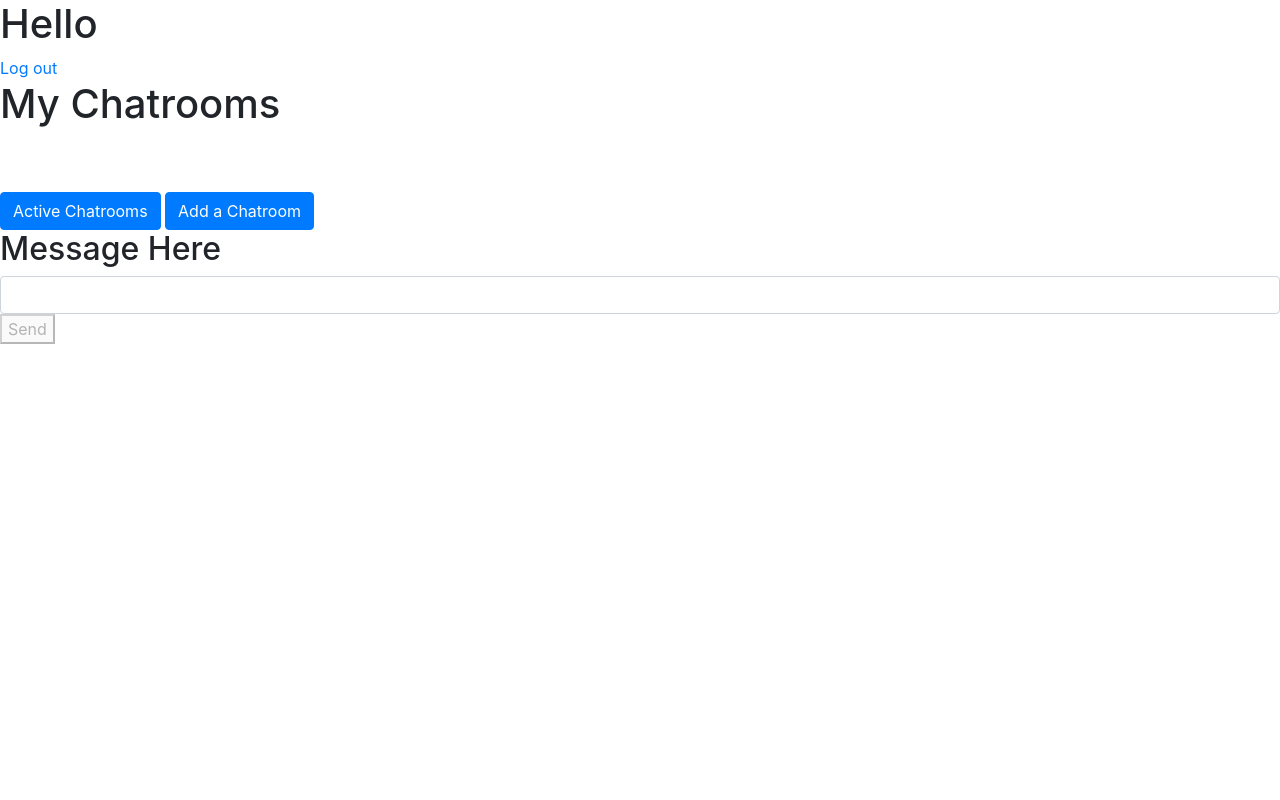
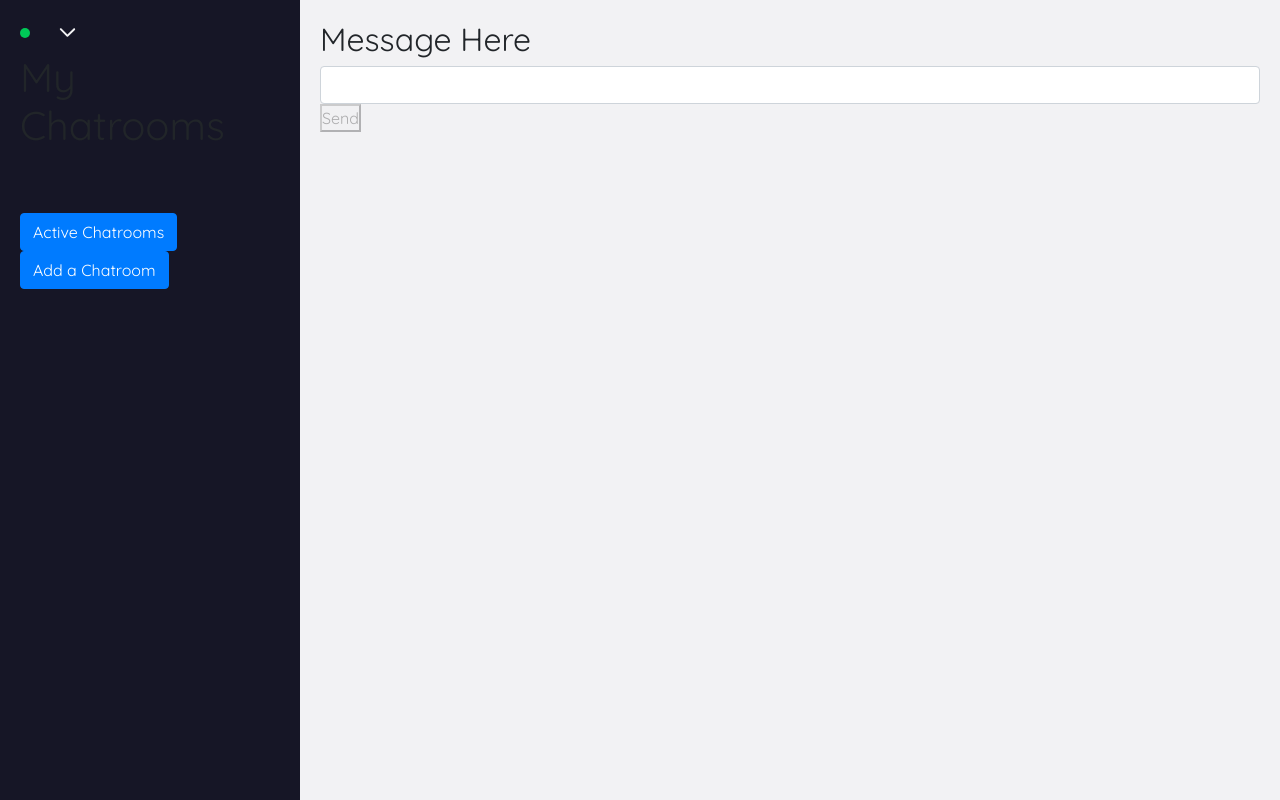
Before and after one commit to Aihab1/Schnack, a Flask app: template templates/lobby.html in a window 1280 px wide. Run offline with Flask 2, Linux system fonts and the light colour scheme; the template is opened without the code that fills it, so the values that code supplies are empty; some libraries are stand-ins or nearby versions.

Commit message:
Add css files for lobby.html

```diff
--- /dev/null
+++ b/static/styles/lobby.css
@@ -0,0 +1,101 @@
+@import url("https://fonts.googleapis.com/css2?family=Roboto&display=swap");
+@import url("https://fonts.googleapis.com/css2?family=Bubblegum+Sans&display=swap");
+@import url("https://fonts.googleapis.com/css2?family=Quicksand&display=swap");
+@import url("https://fonts.googleapis.com/css2?family=Nunito&display=swap");
+* {
+  -webkit-box-sizing: border-box;
+          box-sizing: border-box;
+  padding: 0;
+  margin: 0;
+  font-family: "Quicksand", sans-serif;
+  list-style: none;
+}
+
+a {
+  color: #1ebad6;
+}
+
+a:hover {
+  text-decoration: none;
+  color: #1ebad6;
+}
+
+#outer-div {
+  width: 100%;
+  display: -webkit-box;
+  display: -ms-flexbox;
+  display: flex;
+  height: 100vh;
+}
+
+#outer-div #left-outer {
+  padding: 20px;
+  background: #161626;
+  height: 100%;
+  position: fixed;
+  width: 300px;
+  overflow-y: auto;
+  overflow-x: hidden;
+}
+
+#outer-div #left-outer #left {
+  width: 100%;
+}
+
+#outer-div #left-outer #left #myusername {
+  color: #f2f2f4;
+  font-size: 1.4rem;
+  display: -webkit-box;
+  display: -ms-flexbox;
+  display: flex;
+  -webkit-box-align: center;
+      -ms-flex-align: center;
+          align-items: center;
+  font-weight: bold;
+}
+
+#outer-div #left-outer #left #myusername #collapseArrow {
+  height: 25px;
+  width: 25px;
+  -webkit-transform: rotate(90deg);
+          transform: rotate(90deg);
+  margin-left: 15px;
+  -webkit-transition: -webkit-transform 0.8s ease-in-out;
+  transition: -webkit-transform 0.8s ease-in-out;
+  transition: transform 0.8s ease-in-out;
+  transition: transform 0.8s ease-in-out, -webkit-transform 0.8s ease-in-out;
+}
+
+#outer-div #left-outer #left #myusername #collapseArrow.open {
+  -webkit-transform: rotate(270deg);
+          transform: rotate(270deg);
+}
+
+#outer-div #left-outer #left #online-dot {
+  height: 10px;
+  width: 10px;
+  border-radius: 50%;
+  margin-right: 10px;
+  background-color: #00c957;
+}
+
+#outer-div #left-outer #left #collapseLogout {
+  width: -webkit-max-content;
+  width: -moz-max-content;
+  width: max-content;
+  padding-left: 20px;
+  opacity: 0.7;
+}
+
+#outer-div #left-outer #left #collapseLogout:hover {
+  opacity: 1;
+}
+
+#outer-div #right-outer {
+  width: 100%;
+  margin-left: 300px;
+  padding: 20px;
+  background: #f2f2f4;
+  overflow-y: auto;
+}
+/*# sourceMappingURL=lobby.css.map */
--- /dev/null
+++ b/static/styles/lobby.scss
@@ -0,0 +1,85 @@
+@import url("https://fonts.googleapis.com/css2?family=Roboto&display=swap");
+@import url("https://fonts.googleapis.com/css2?family=Bubblegum+Sans&display=swap");
+@import url("https://fonts.googleapis.com/css2?family=Quicksand&display=swap");
+@import url("https://fonts.googleapis.com/css2?family=Nunito&display=swap");
+
+$orange: #f4a950;
+$black: #161b21;
+$premium_dark_blue: #161626;
+$premium_dark_grey: #3b3a4a;
+$premium_light_blue: #1ebad6;
+$premium_light_grey: #c0c0c8;
+$white: #f2f2f4;
+
+* {
+  box-sizing: border-box;
+  padding: 0;
+  margin: 0;
+  font-family: "Quicksand", sans-serif;
+  list-style: none;
+}
+a {
+  color: $premium_light_blue;
+}
+a:hover{
+    text-decoration: none;
+    color: $premium_light_blue;
+}
+#outer-div {
+  width: 100%;
+  display: flex;
+  height: 100vh;
+  #left-outer {
+    padding: 20px;
+    background: $premium_dark_blue;
+    height: 100%;
+    position: fixed;
+    width: 300px;
+    overflow-y: auto;
+    overflow-x: hidden;
+    #left {
+      width: 100%;
+      #myusername {
+        color: $white;
+        font-size: 1.4rem;
+        display: flex;
+        align-items: center;
+        font-weight: bold;
+        #collapseArrow {
+          height: 25px;
+          width: 25px;
+          transform: rotate(90deg);
+          margin-left: 15px;
+          -webkit-transition: -webkit-transform 0.8s ease-in-out;
+          -ms-transition: -ms-transform 0.8s ease-in-out;
+          transition: transform 0.8s ease-in-out;
+        }
+        #collapseArrow.open {
+          transform: rotate(270deg);
+        }
+      }
+      #online-dot {
+        height: 10px;
+        width: 10px;
+        border-radius: 50%;
+        margin-right: 10px;
+        background-color: #00c957;
+      }
+      #collapseLogout{
+          width: max-content;
+          padding-left: 20px;
+          opacity: 0.7;
+      }
+      #collapseLogout:hover{
+          opacity: 1;
+      }
+    }
+  }
+  #right-outer {
+    width: 100%;
+    margin-left: 300px;
+    padding: 20px;
+    background: $white;
+    overflow-y: auto;
+  }
+}
--- a/templates/lobby.html
+++ b/templates/lobby.html
@@ -17,11 +17,25 @@
     <script type="text/javascript" src="//cdnjs.cloudflare.com/ajax/libs/socket.io/1.3.6/socket.io.min.js"></script>
     <script src="{{ url_for('static', filename='lobby.js') }}"></script>
     <link rel="stylesheet" href="https://stackpath.bootstrapcdn.com/bootstrap/4.5.0/css/bootstrap.min.css">
+    <link rel="stylesheet" href="../static/styles/lobby.css">
 </head>
 
 <body>
-    <h1>Hello {{ username|capitalize }}</h1>
+    <div id="outer-div">
+        <div id="left-outer">
+            <div id="left">
+                <h1 id="myusername">
+                    <div id="online-dot"></div>{{ username|capitalize }}
+                    <svg class="svg-icon" viewBox="0 0 20 20" data-toggle="collapse" href="#collapseLogout"
+                        role="button" aria-expanded="false" aria-controls="collapseLogout" id="collapseArrow">
+                        <path fill="#f2f2f4"
+                            d="M11.611,10.049l-4.76-4.873c-0.303-0.31-0.297-0.804,0.012-1.105c0.309-0.304,0.803-0.293,1.105,0.012l5.306,5.433c0.304,0.31,0.296,0.805-0.012,1.105L7.83,15.928c-0.152,0.148-0.35,0.223-0.547,0.223c-0.203,0-0.406-0.08-0.559-0.236c-0.303-0.309-0.295-0.803,0.012-1.104L11.611,10.049z">
+                        </path>
+                    </svg>
+                </h1>
+                <div class="collapse" id="collapseLogout">
                     <a href="{{ url_for('logout') }}">Log out</a>
+                </div>
                 <h1>My Chatrooms</h1>
                 <div>
                     <ul id="mychatrooms">
@@ -37,6 +51,26 @@
                 <button type="button" class="btn btn-primary" data-toggle="modal" data-target="#allchatrooms">
                     Active Chatrooms
                 </button>
+
+                <br>
+                <button type="button" class="btn btn-primary" data-toggle="modal" data-target="#createchatroom">
+                    Add a Chatroom
+                </button>
+            </div>
+        </div>
+        <div id="right-outer">
+            <div id="right">
+                <h2>Message Here</h2>
+                <input id="msg" class="form-control" spellcheck="false" autocomplete="off">
+                <button id="send">Send</button>
+                <ul id="messages">
+
+                </ul>
+            </div>
+        </div>
+    </div>
+
+    <!-- All MODALS -->
     <!-- Modal -->
     <div class="modal fade" id="allchatrooms" tabindex="-1" role="dialog" aria-labelledby="joinchatroom"
         aria-hidden="true">
@@ -53,11 +87,13 @@
                         {% for key in messages %}
                         {% if key == "home" %}
                         <li class="list-unstyled">
-                            <a data-dismiss="modal" href="" id="home" class="chatroom-links" data-toggle="modal" data-target="#verifypassword">{{key}}</a>
+                            <a data-dismiss="modal" href="" id="home" class="chatroom-links" data-toggle="modal"
+                                data-target="#verifypassword">{{key}}</a>
                         </li>
                         {% else %}
                         <li class="list-unstyled">
-                            <a data-dismiss="modal" href="" class="chatroom-links" data-toggle="modal" data-target="#verifypassword">{{key}}</a>
+                            <a data-dismiss="modal" href="" class="chatroom-links" data-toggle="modal"
+                                data-target="#verifypassword">{{key}}</a>
                         </li>
                         {% endif %}
                         {% endfor %}
@@ -92,11 +128,6 @@
         </div>
     </div>
 
-
-    <button type="button" class="btn btn-primary" data-toggle="modal" data-target="#createchatroom">
-        Add a Chatroom
-    </button>
-
     <!-- Modal -->
     <div class="modal fade" tabindex="-1" role="dialog" id="createchatroom" aria-labelledby="createchatroom"
         aria-hidden="true">
@@ -124,13 +155,12 @@
             </div>
         </div>
     </div>
-
-    <h2>Message Here</h2>
-    <input id="msg" class="form-control" spellcheck="false" autocomplete="off">
-    <button id="send">Send</button>
-    <ul id="messages">
-
-    </ul>
 </body>
+<script>
+    const arrow = document.querySelector('#collapseArrow');
+    arrow.addEventListener("click", () => {
+        arrow.classList.toggle("open");
+    });
+</script>
 
 </html>
```
Also changed, not shown: static/styles/index.css (+10 -5 lines), static/styles/index.scss (+6 -3 lines), 2 other files. Lines whose indentation alone changed are shown as unchanged.
